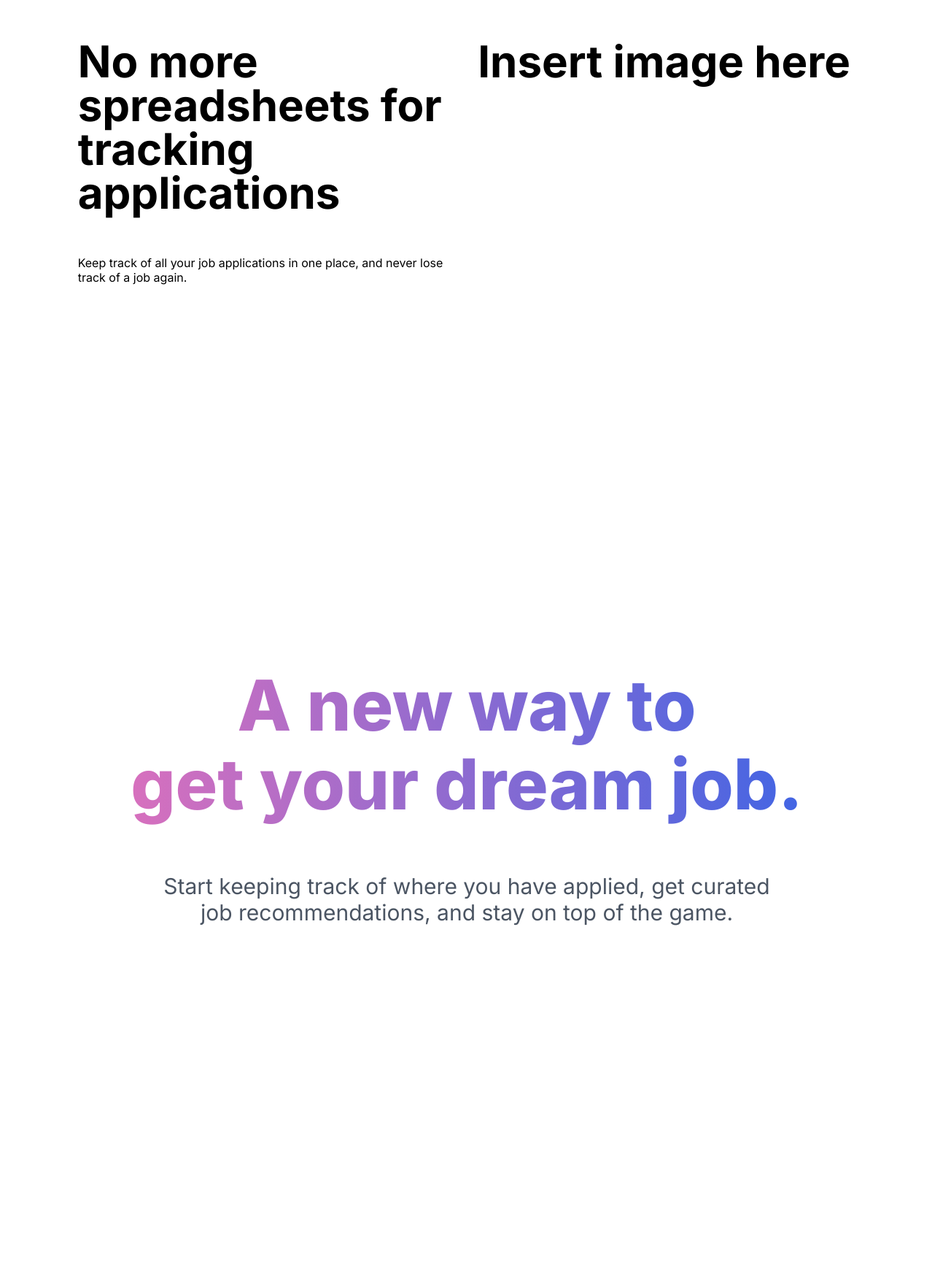
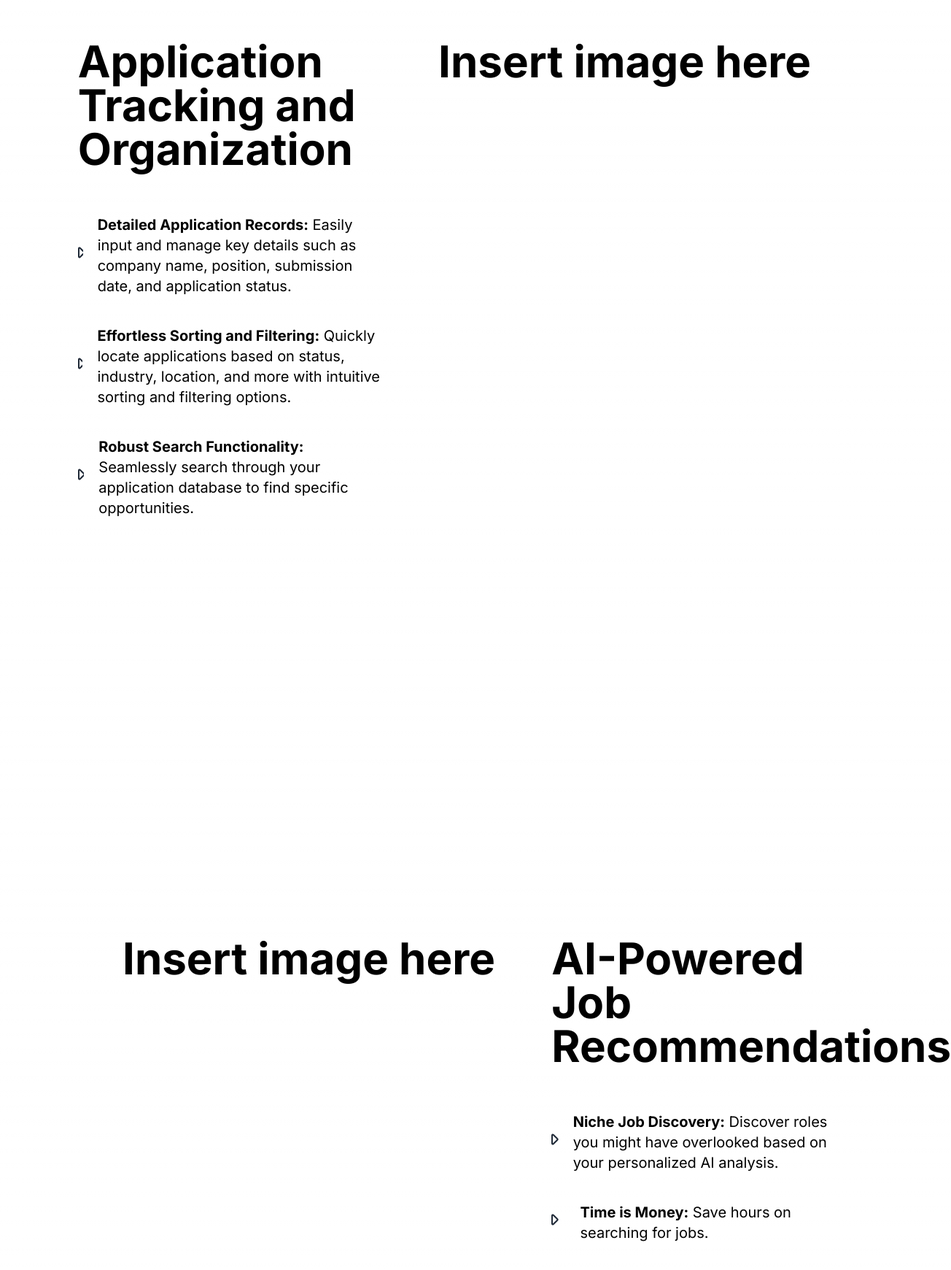
Before and after one commit to JaykumarPatel4802/track-app, a Next.js app: page / in a window 1280 px wide. Shown: the part 1198-2938 px from the top of the page at 73% size, 1304 px wide, since content can reach past the window. Before the commit the page ends 2752 px from the top, so only its background shows below. Built offline with nearby package versions, Linux system fonts and the light colour scheme.

Commit message:
add features

```diff
--- a/src/app/home/components/features.tsx
+++ b/src/app/home/components/features.tsx
@@ -1,23 +1,120 @@
 const Features = () => {
+
+    type HashMap = {
+        [key: string]: any;
+    }
+
+    const listOfFeatures: HashMap[] = [];
+
+    const feature1: HashMap = {id: 1,
+        main: "Application Tracking and Organization",
+        sub_features:
+            [
+                "Detailed Application Records: Easily input and manage key details such as company name, position, submission date, and application status.",
+                "Effortless Sorting and Filtering: Quickly locate applications based on status, industry, location, and more with intuitive sorting and filtering options.",
+                "Robust Search Functionality: Seamlessly search through your application database to find specific opportunities.",
+            ],
+        image: "Insert image here"}
+    const feature2: HashMap = {id: 2,
+        main: "AI-Powered Job Recommendations",
+        sub_features:
+            [
+                "Niche Job Discovery: Discover roles you might have overlooked based on your personalized AI analysis.",
+                "Time is Money: Save hours on searching for jobs.",
+            ],
+        image: "Insert image here"}
+    const feature3: HashMap = {id: 3,
+        main: "Deadline Reminders",
+        sub_features:
+        [
+            "Notification Integration: Receive email or text notifications to remind you of upcoming deadlines.",
+            "Smart Prioritization: Prioritize your applications based on deadlines and other factors.",
+        ],
+        image: "Insert image here"}
+    const feature4: HashMap = {id: 4,
+        main: "Resource Hub",
+        sub_features:
+        [
+            "Learn: Access a curated list of resources to help you learn new skills and grow your career.",
+            "Store Documents: Store resumes, cover letters, and references for quick access.",
+        ],
+        image: "Insert image here"}
+
+    listOfFeatures.push(feature1);
+    listOfFeatures.push(feature2);
+    listOfFeatures.push(feature3);
+
+    const Features = listOfFeatures.map((feature: HashMap) => {
+        return (
+            <Feature id={feature.id} main={feature.main} sub_features={feature.sub_features} image={feature.image} />
+        )
+    })
+
     return (
-        <div className="flex justify-center">
-            <div className="w-10/12 grid grid-cols-2 gap-4">
-                <div className="flex flex-col my-64">
+        <div className="flex flex-col justify-center items-center">
+            {Features}
+        </div>
+    )
+}
 
+const Feature = (props: any) => {
+
+    let Subfeatures = props.sub_features.map((sub_feature: any) => {
+        return (
+            <Subfeature description={sub_feature} />
+        )
+    })
+
+    if (props.id % 2 == 1) {
+        return (
+            <div className="w-10/12 grid grid-cols-5 gap-4">
+                <div className="flex flex-col my-64 col-span-2">
                     <h1 className="font-bold text-6xl">
-                        No more spreadsheets for tracking applications
+                        {props.main}
                     </h1>
-                    <p>
-                        Keep track of all your job applications in one place, and never lose track of a job again.
-                    </p>
+                    <div>
+                        {Subfeatures}
+                    </div>
                 </div>
-
-                <div className="flex my-64 justify-center">
+                <div className="flex my-64 justify-center col-span-3">
                     <h1 className="font-bold text-6xl">
-                        Insert image here
+                        {props.image}
                     </h1>
                 </div>
             </div>
+        )
+    }
+    return (
+        <div className="w-10/12 grid grid-cols-5 gap-4">
+            <div className="flex my-64 justify-center col-span-3">
+                <h1 className="font-bold text-6xl">
+                    {props.image}
+                </h1>
+            </div>
+            <div className="flex flex-col my-64 col-span-2">
+                <h1 className="font-bold text-6xl">
+                    {props.main}
+                </h1>
+                <div>
+                    {Subfeatures}
+                </div>
+            </div>
+        </div>
+    );
+}
+
+const Subfeature = (props: any) => {
+
+    let idx = props.description.indexOf(":");
+    let bolded_text = props.description.substring(0, idx + 1);
+    let normal_text = props.description.substring(idx + 1);
+
+    return (
+        <div className="flex flex-row items-center space-x-5">
+            <svg className="w-6 h-6 text-gray-800 dark:text-white" aria-hidden="true" xmlns="http://www.w3.org/2000/svg" fill="none">
+                <path stroke="currentColor" stroke-linecap="round" stroke-linejoin="round" stroke-width="2" d="m2.707 14.293 5.586-5.586a1 1 0 0 0 0-1.414L2.707 1.707A1 1 0 0 0 1 2.414v11.172a1 1 0 0 0 1.707.707Z"/>
+            </svg>
+            <p className="text-xl"><strong>{bolded_text}</strong>{normal_text}</p>
         </div>
     )
 }
```
